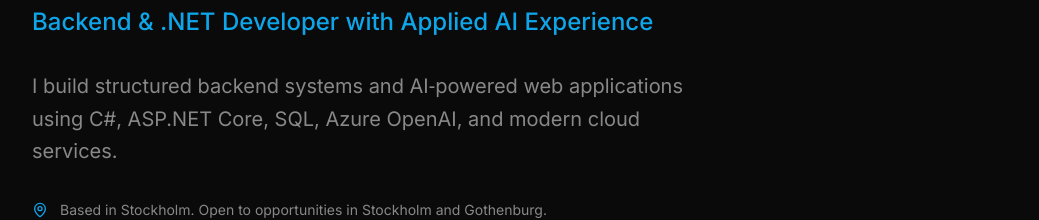
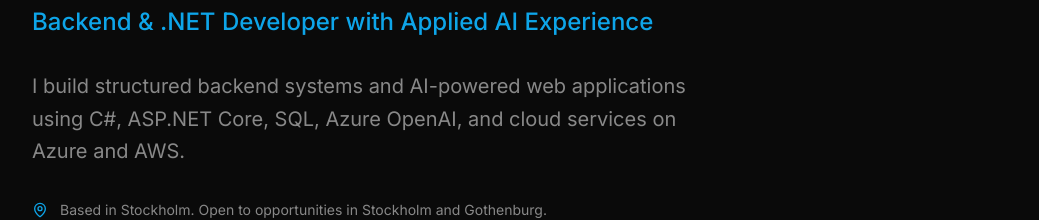
Before and after one commit to johanjaners/johan-portfolio, a React (Vite) app: page / in a window 1280 px wide. Shown: the part 250-470 px from the top of the page, without its empty margins (120-1159 px from the left). Built offline with nearby package versions, Linux system fonts and the light colour scheme.

Commit message:
feat: update professional summary to include Azure and AWS cloud services

```diff
--- a/src/App.tsx
+++ b/src/App.tsx
@@ -244,7 +244,7 @@
               Backend & .NET Developer with Applied AI Experience
             </h2>
             <p className="text-lg md:text-xl text-muted max-w-2xl mb-8 leading-relaxed">
-              I build structured backend systems and AI‑powered web applications using C#, ASP.NET Core, SQL, Azure OpenAI, and modern cloud services.
+              I build structured backend systems and AI-powered web applications using C#, ASP.NET Core, SQL, Azure OpenAI, and cloud services on Azure and AWS.
             </p>
 
             <div className="flex items-center gap-3 text-sm text-muted mb-12">
```
